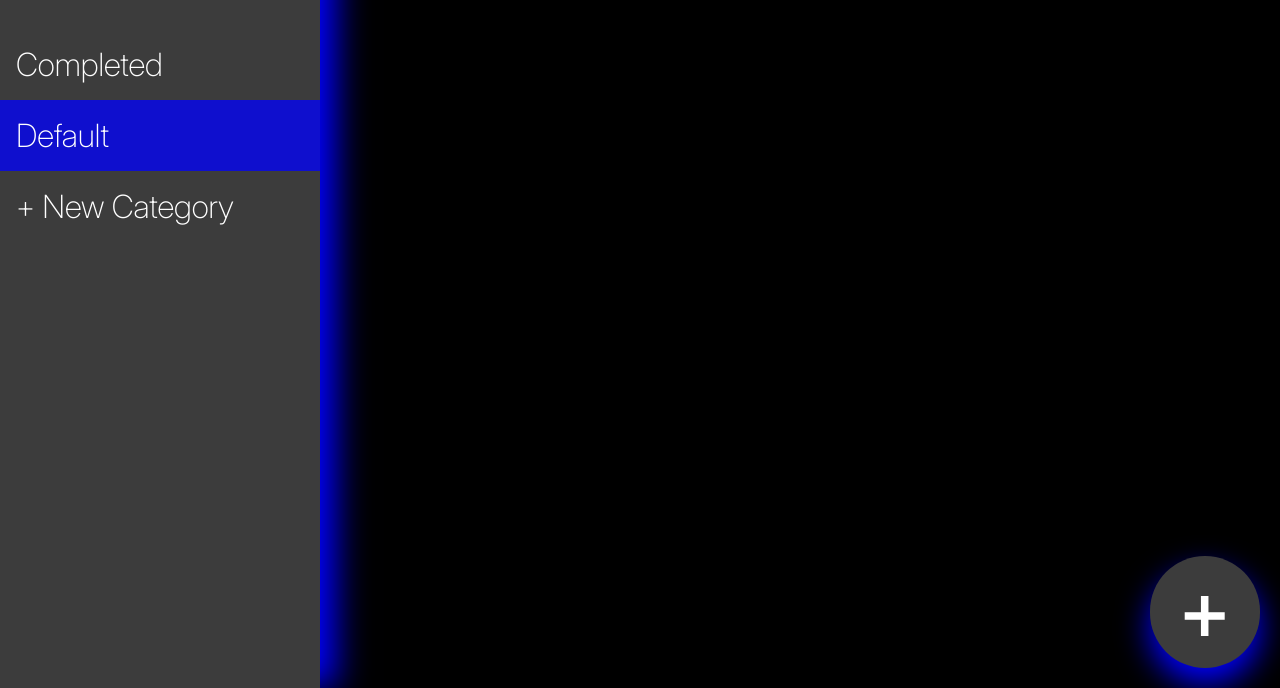
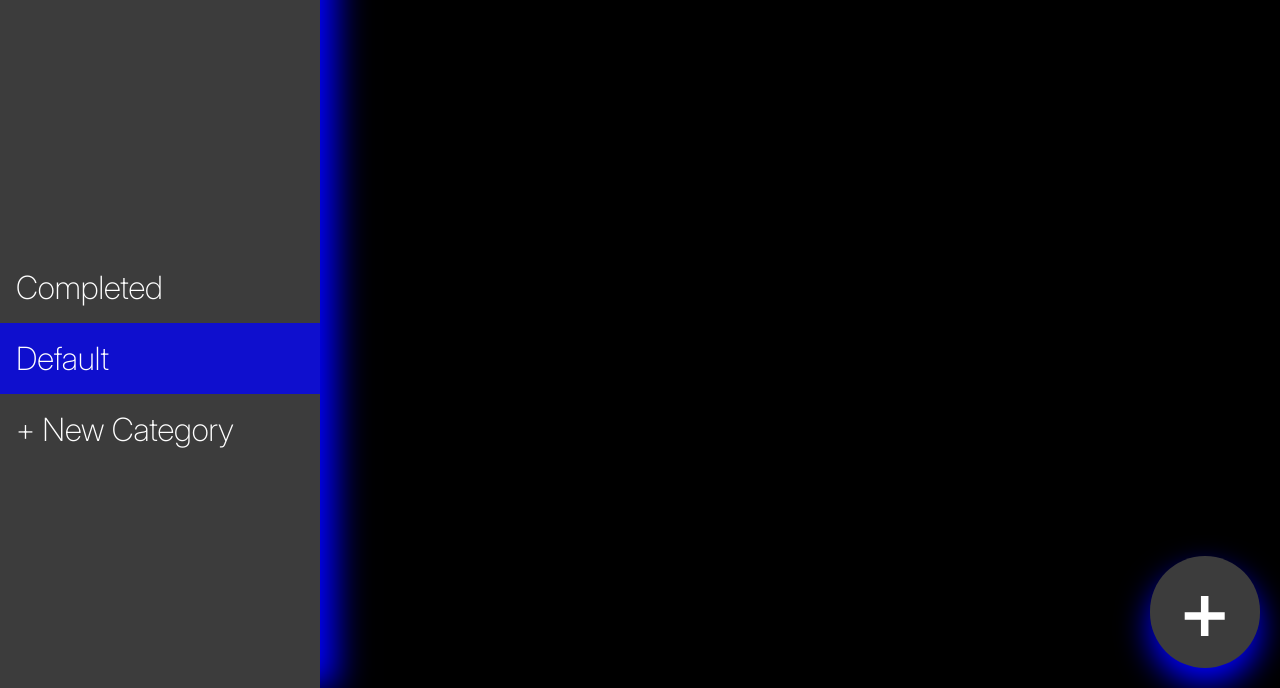
Before and after one commit to J0e-Quan/to-do-list, a website built with webpack: page src/index.html in a window 1280 px wide. Shown: the part 112-800 px from the top of the page. Built offline with nearby package versions, Linux system fonts and the light colour scheme.

Commit message:
refactor(ui) prepare grid layout for sidebar

```diff
--- a/src/styles.css
+++ b/src/styles.css
@@ -69,8 +69,9 @@ body {
   background-color: rgb(60, 60, 60);
   box-shadow: 16px 0 32px blue;
   height: 100vh;
-  display: flex;
-  flex-direction: column;
+  display: grid;
+  grid-auto-column: 4fr 1fr;
+  grid-auto-row: fit-content;
 }
 
 .logo-text {
@@ -85,6 +86,7 @@ body {
 }
 
 .categories > button {
+  grid-column: 1;
   text-align: left;
   font-family: 'Inter', sans-serif;
   font-weight: 200;
```
